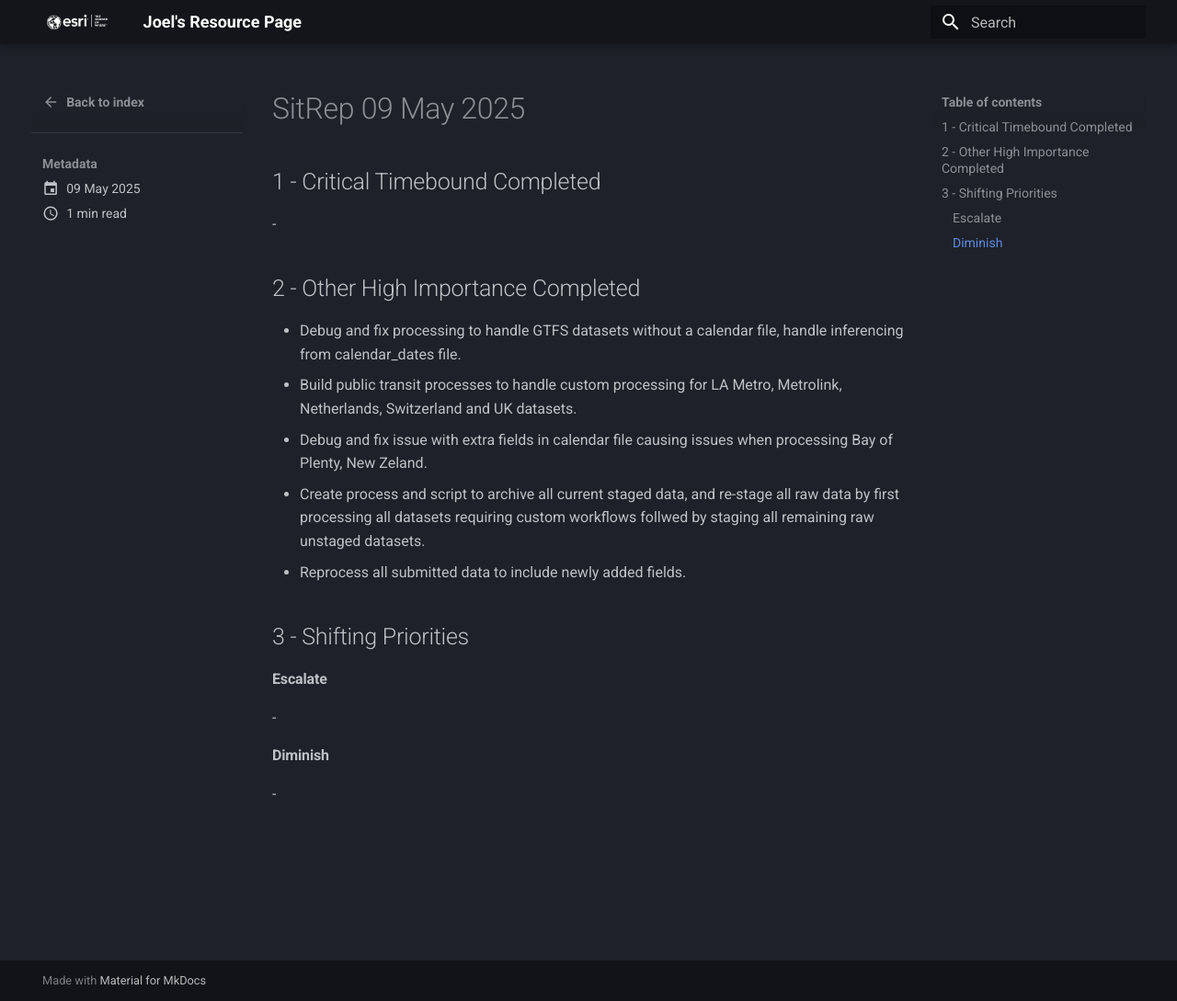
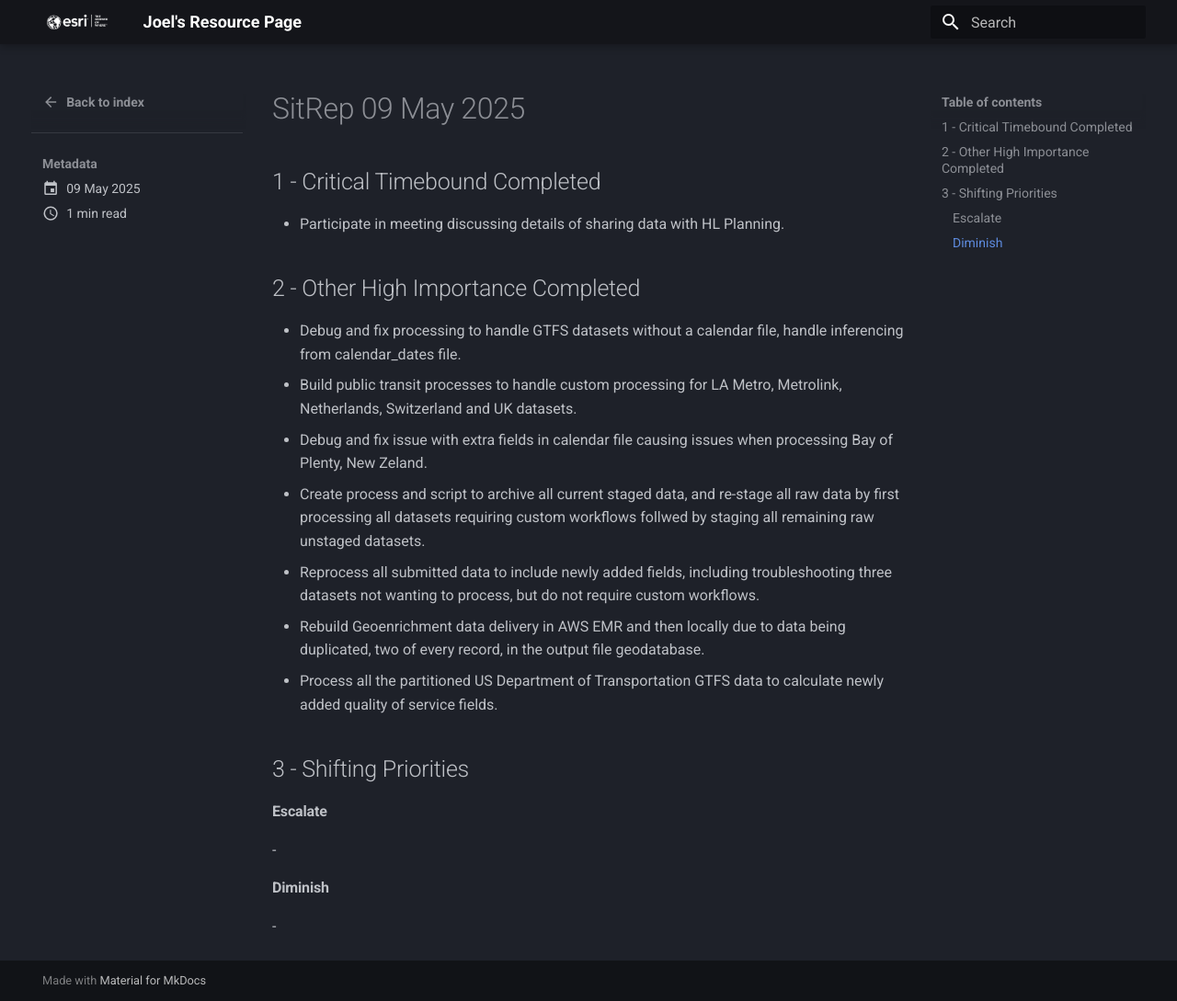
Before and after one commit to knu2xs/esri-resource-page, an MkDocs documentation site: the page built from docs/sitreps/posts/sitrep_20250509.md, in a window 1280 px wide and 1089 px high. Shown: the whole window at 92% size. Built offline with MkDocs 1.6.1 and Material for MkDocs 9.7.7, drawn with Linux system fonts in a browser that asks for light colours.

Commit message:
update sitreps

```diff
--- a/docs/sitreps/posts/sitrep_20250509.md
+++ b/docs/sitreps/posts/sitrep_20250509.md
@@ -6,7 +6,7 @@ date: 2025-05-09
 
 ## 1 - Critical Timebound Completed
 
--
+- Participate in meeting discussing details of sharing data with HL Planning.
 
 ## 2 - Other High Importance Completed
 
@@ -14,7 +14,9 @@ date: 2025-05-09
 - Build public transit processes to handle custom processing for LA Metro, Metrolink, Netherlands, Switzerland and UK datasets.
 - Debug and fix issue with extra fields in calendar file causing issues when processing Bay of Plenty, New Zeland.
 - Create process and script to archive all current staged data, and re-stage all raw data by first processing all datasets requiring custom workflows follwed by staging all remaining raw unstaged datasets.
-- Reprocess all submitted data to include newly added fields.
+- Reprocess all submitted data to include newly added fields, including troubleshooting three datasets not wanting to process, but do not require custom workflows.
+- Rebuild Geoenrichment data delivery in AWS EMR and then locally due to data being duplicated, two of every record, in the output file geodatabase.
+- Process all the partitioned US Department of Transportation GTFS data to calculate newly added quality of service fields.
 
 ## 3 - Shifting Priorities
 
```
Also changed, not shown: docs/index.md (+1 -0 lines).
